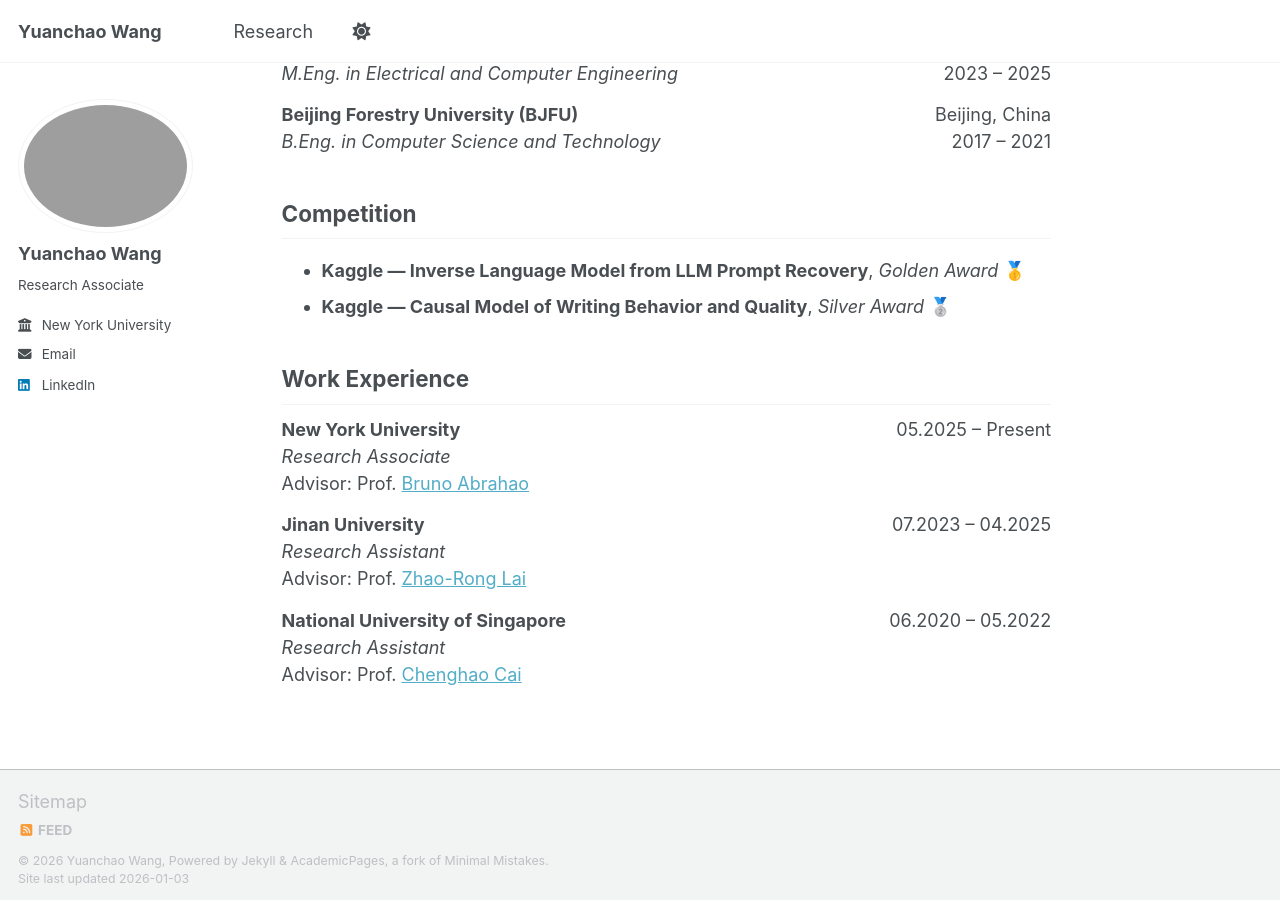
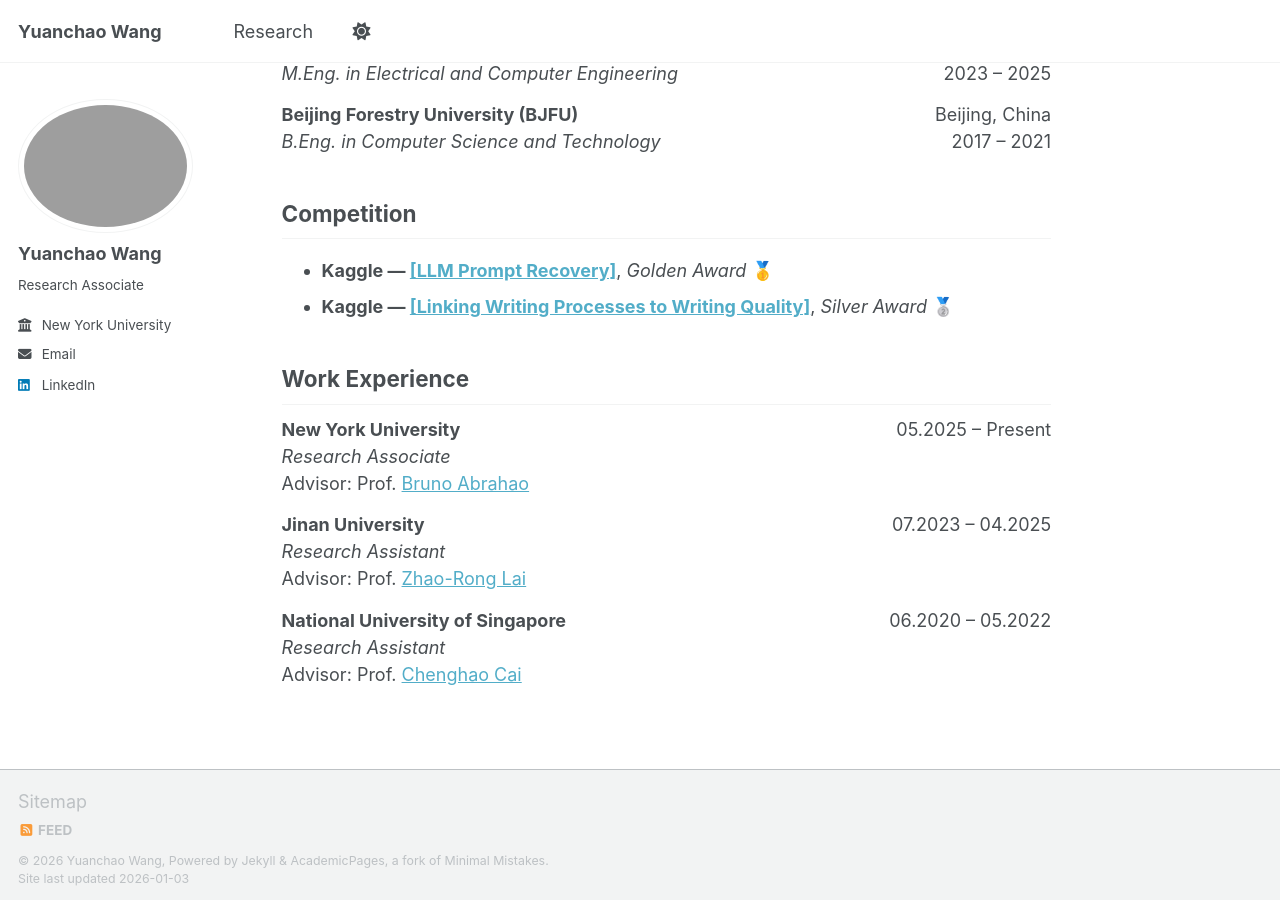
Before and after one commit to JohnnyWyc/JohnnyWyc.github.io, a Jekyll site: the page built from _pages/about.md, in a window 1280 px wide and 900 px high, scrolled down 908 px. Built offline with Jekyll 4.4.1, drawn with Linux system fonts in a browser that asks for light colours; a script bundle is joined from its source files by our own code; library files that are not in the unit come from our copies.

Commit message:
Update about.md

```diff
--- a/_pages/about.md
+++ b/_pages/about.md
@@ -57,8 +57,8 @@ Recently, my work explores these trust boundaries from two complementary perspec
 
 ## Competition
 
-- **Kaggle — Inverse Language Model from LLM Prompt Recovery**,  _Golden Award_  🥇
-- **Kaggle — Causal Model of Writing Behavior and Quality**,  _Silver Award_  🥈
+- **Kaggle — [[LLM Prompt Recovery]](https://www.kaggle.com/competitions/llm-prompt-recovery)**,  _Golden Award_    🥇
+- **Kaggle — [[Linking Writing Processes to Writing Quality]](https://www.kaggle.com/competitions/linking-writing-processes-to-writing-quality)**,  _Silver Award_  🥈
 
 
 ## Work Experience
```
